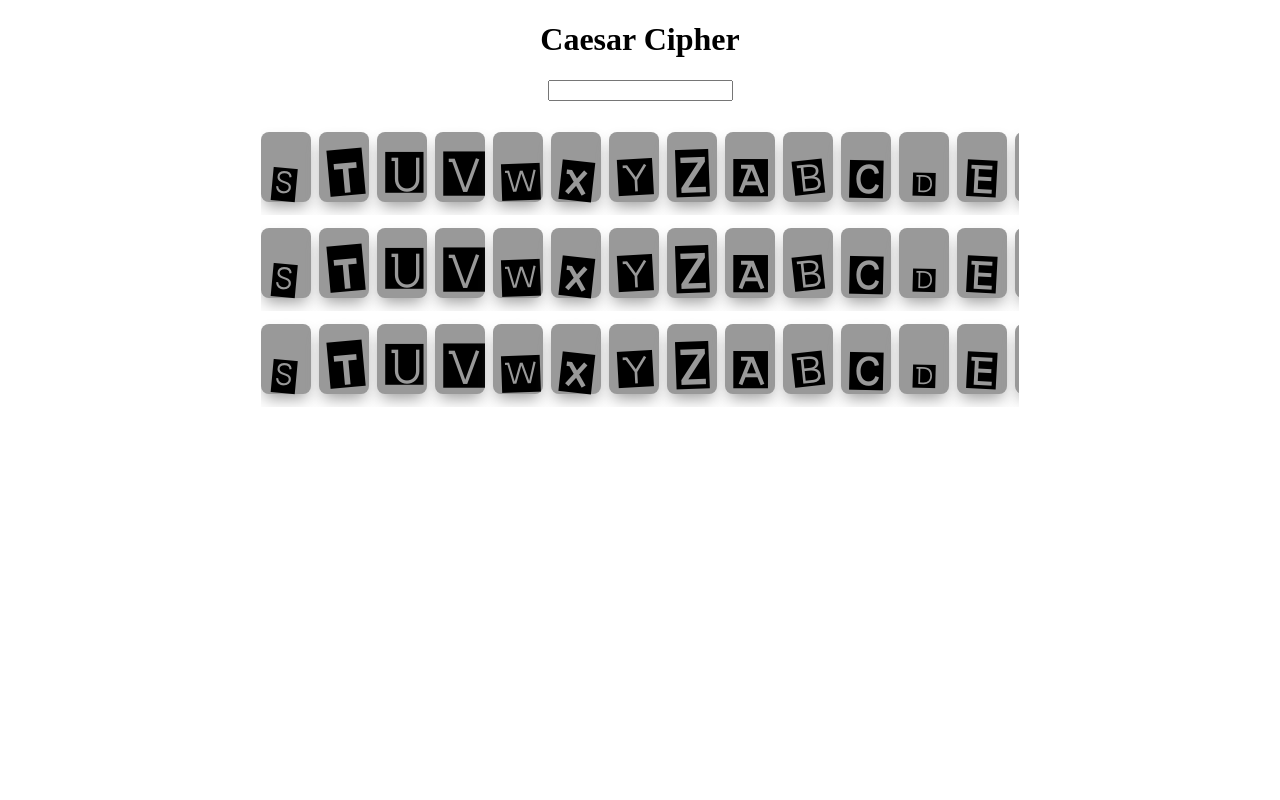
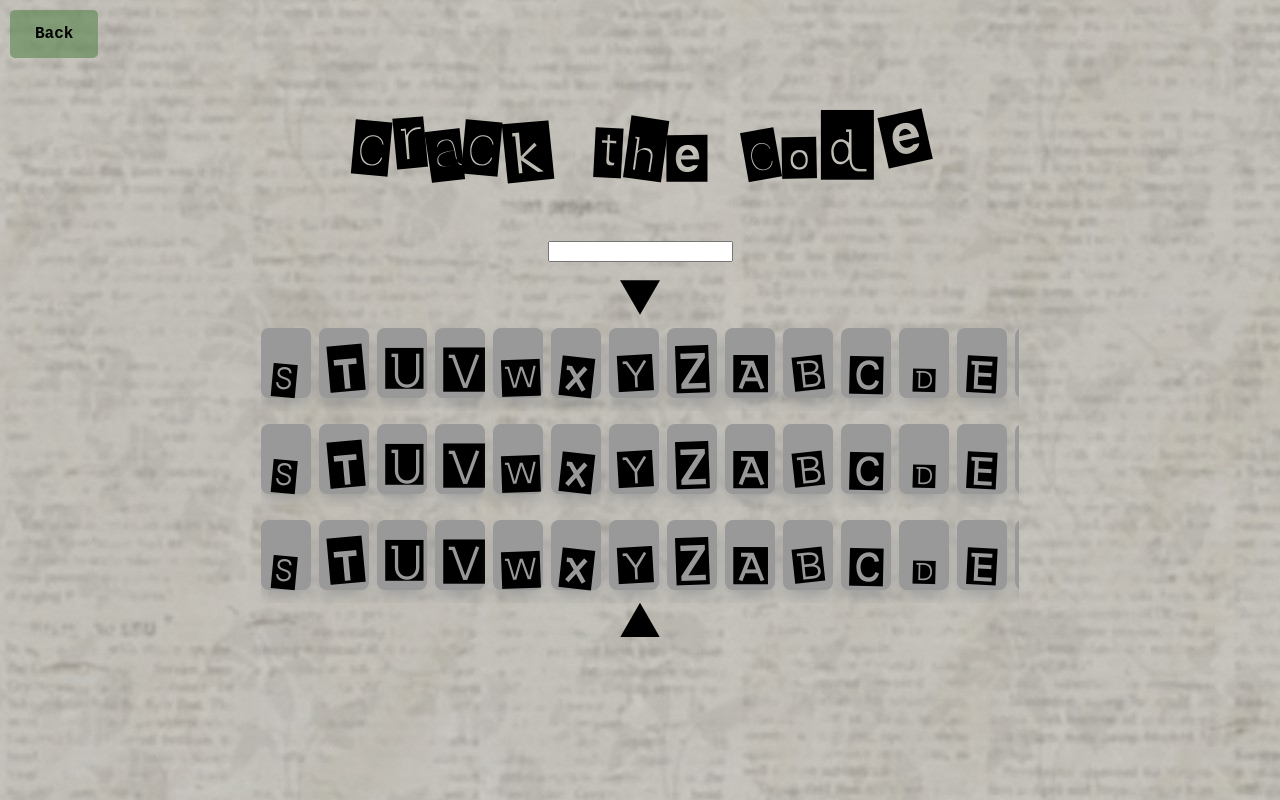
Before and after one commit to AGChad/IMGD1002-D25-ARG, a plain HTML site: page Caesar/caesar.html in a window 1280 px wide. Drawn offline with Linux system fonts and the light colour scheme.

Commit message:
Styling of caesar in line with other pages, marker for center line

```diff
--- a/Caesar/caesar.css
+++ b/Caesar/caesar.css
@@ -1,3 +1,8 @@
+
+:root {
+    --button-color: rgb(88, 133, 76, 0.6);
+    --button-hover: rgb(88, 133, 76, 0.8);
+}
 
 @font-face {
     font-family: earwig;
@@ -6,8 +11,35 @@
 
 body {
     text-align: center;
+    background-image: url("../newpaper_flora.jpg");
+    background-repeat: repeat;
 }
 
+.back-button {
+    position: absolute;
+    top: 10px;
+    left: 10px;
+    font-size: large;
+    font-weight: bold;
+    font-family: monospace;
+    padding-inline: 25px;
+    padding-block: 15px;
+    border: none;
+    border-radius: 5px;
+    display: block;
+    background-color: var(--button-color);
+}
+
+.back-button:hover {
+    background-color: var(--button-hover);
+    cursor: pointer;
+    box-shadow: 2px 2px 3px 0px rgba(0,0,0,0.5);
+}
+
+.spacer {
+    width: 70px;
+    height: 30px;
+}
 
 .tag-list {
     margin: 0;
@@ -54,17 +86,30 @@ body {
     min-width: 40px;
 }
 
-/* Scroll Testing
-.parent {
-    width: 300px;
-    border: 5px solid red;
-    overflow: hidden;
-    touch-action: none;
-    user-select: none;
+.title {
+    font-family: earwig;
+    font-size: 40px;
+    margin-block: 5px;
 }
 
-.child {
-    width: 1000px;
-    padding: 10px;
+/* The following triangles are from https://css-generators.com/triangle-shapes/ */
+
+/* HTML: <div class="triangle"></div> */
+.triangle-up {
+    margin: auto auto;
+    width: 40px;
+    aspect-ratio: 1/cos(30deg);
+    clip-path: polygon(50% 0,100% 100%,0 100%);
+    background: black;
+    /*background: linear-gradient(45deg,#FA6900,#C02942);*/
 }
-*/
+
+/* HTML: <div class="triangle"></div> */
+.triangle-down {
+    margin: auto auto;
+    width: 40px;
+    aspect-ratio: 1/cos(30deg);
+    clip-path: polygon(50% 100%,100% 0,0 0);
+    background: black;
+    /*background: linear-gradient(45deg,#FA6900,#C02942);*/
+}
--- a/Caesar/caesar.html
+++ b/Caesar/caesar.html
@@ -9,12 +9,19 @@
     <script data-goatcounter="https://re-energex.goatcounter.com/count"
     async src="//gc.zgo.at/count.js"></script>
     <body>
-        <div id="header">
-            <h1>Caesar Cipher</h1>
+
+        <a href="../home.html">
+            <button class="back-button">Back</button>
+        </a>
+        <div class="spacer"></div>
+
+        <div class="title" id="header">
+            <h1>crack the code</h1>
         </div>
 
         <div id="puzzle-wrapper">
             <input class="input" type="text" id="encoded" name="encoded"><br><br>
+            <div class="triangle-down"></div>
             <div class="scroller">
                 <ul class="tag-list scroller-inner">
                     <!-- (Temporary?) spacer -->
@@ -81,6 +88,7 @@
                     <li class="letter">I</li>
                 </ul>
             </div>
+            <div class="triangle-up"></div>
 
             <!--
             <div class="parent">
```
